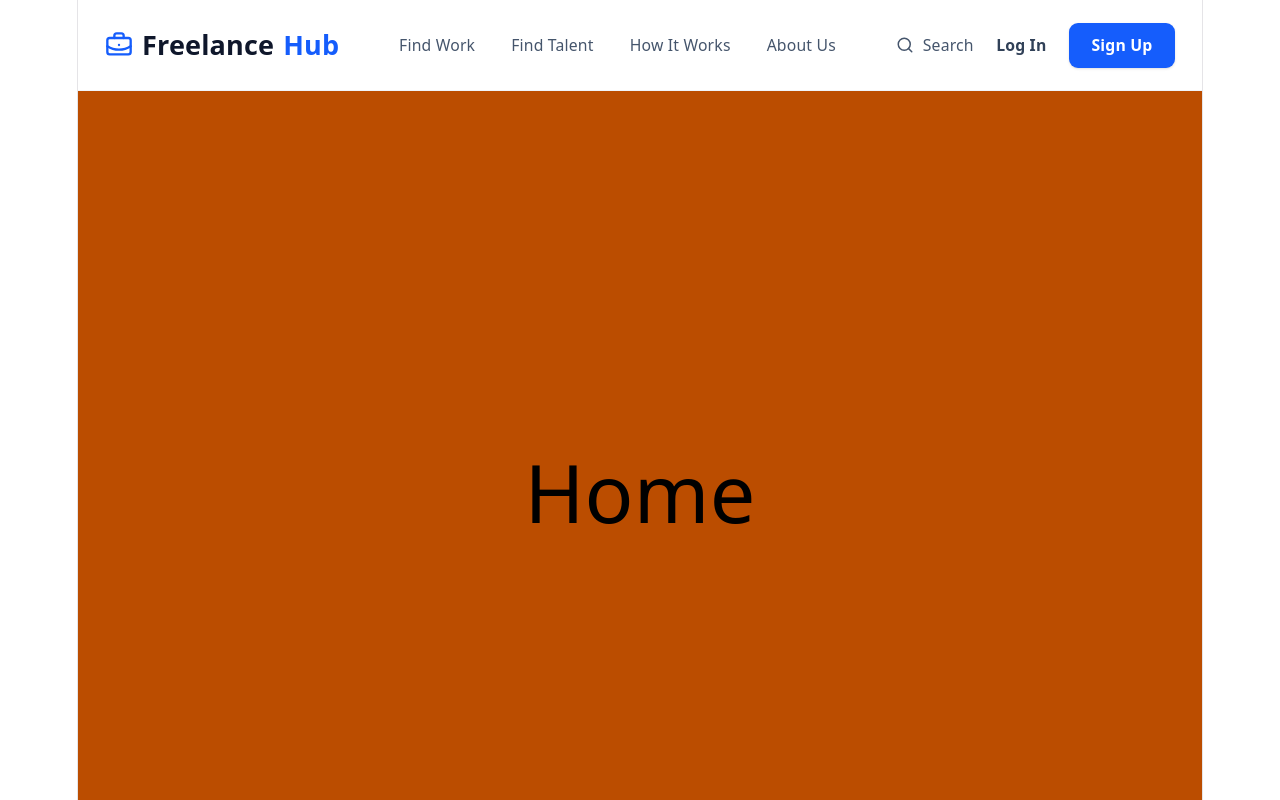
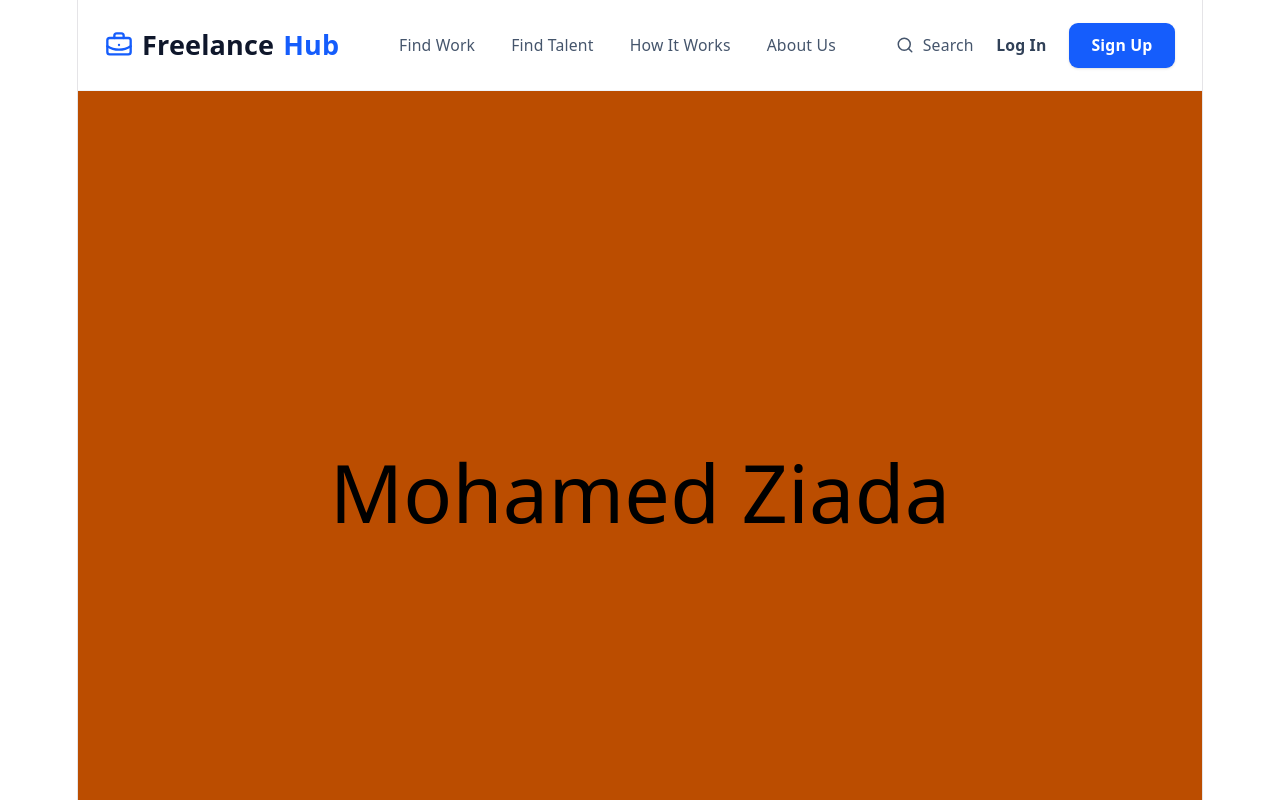
Before and after one commit to mohamedziada-dev/Test_2, a React (Vite) app: page / in a window 1280 px wide. Shown: the top 800 px of the page. Built offline with nearby package versions, Linux system fonts and the light colour scheme.

Commit message:
write my name : Mohamed Ziada

```diff
--- a/src/pages/Home.jsx
+++ b/src/pages/Home.jsx
@@ -4,7 +4,7 @@ export default function Home() {
     <div  className="flex flex-col text-7xl text-center items-center justify-center h-screen text-black">
 
         {/* HomaPage */}
-        <p className="text-7xl text-center items-center">Home </p>
+        <p className="text-7xl text-center items-center">Mohamed Ziada </p>
     </div>
   )
 }
```
